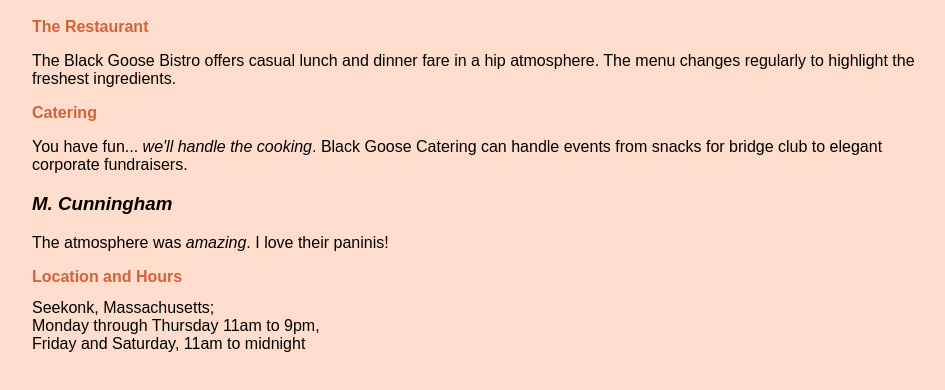
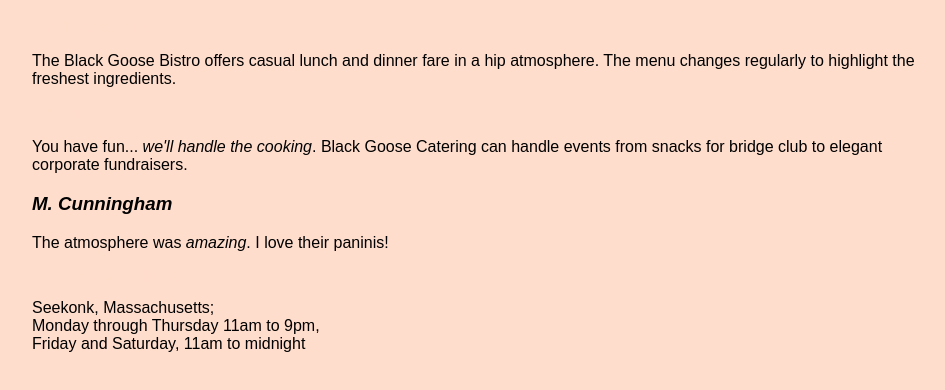
Before and after one commit to erna2730/fid, a plain HTML site: page blackgoose/index.html in a window 1280 px wide. Shown: the part 254-644 px from the top of the page, without its empty margins (160-1105 px from the left). Drawn offline with Linux system fonts and the light colour scheme.

Commit message:
Add files via upload

```diff
--- a/blackgoose/index.html
+++ b/blackgoose/index.html
@@ -22,7 +22,7 @@
    }
 
   h2 {
-    color: #d1633c;
+    color: #ffddcc;
     font-size: 1em;
    }
 
```
